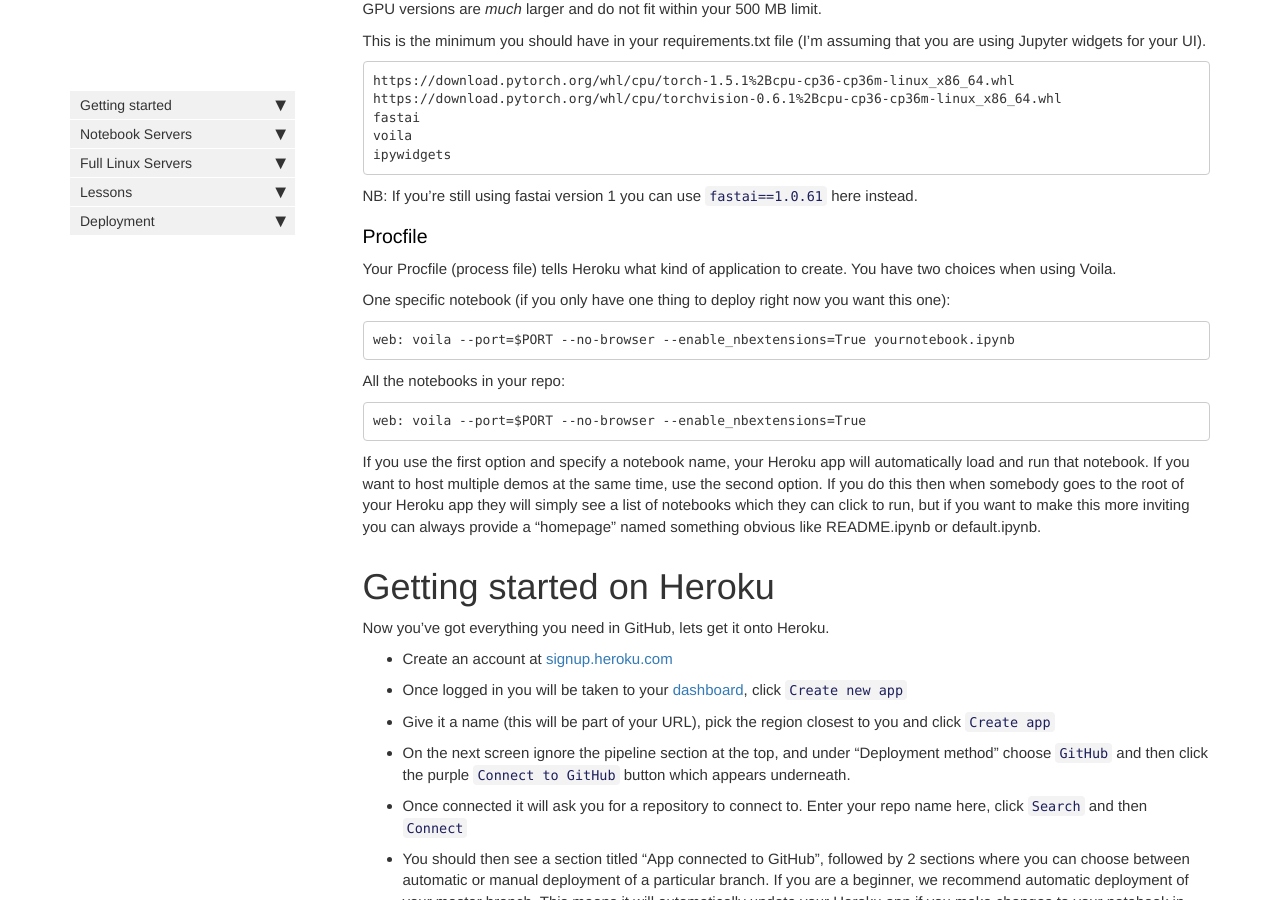
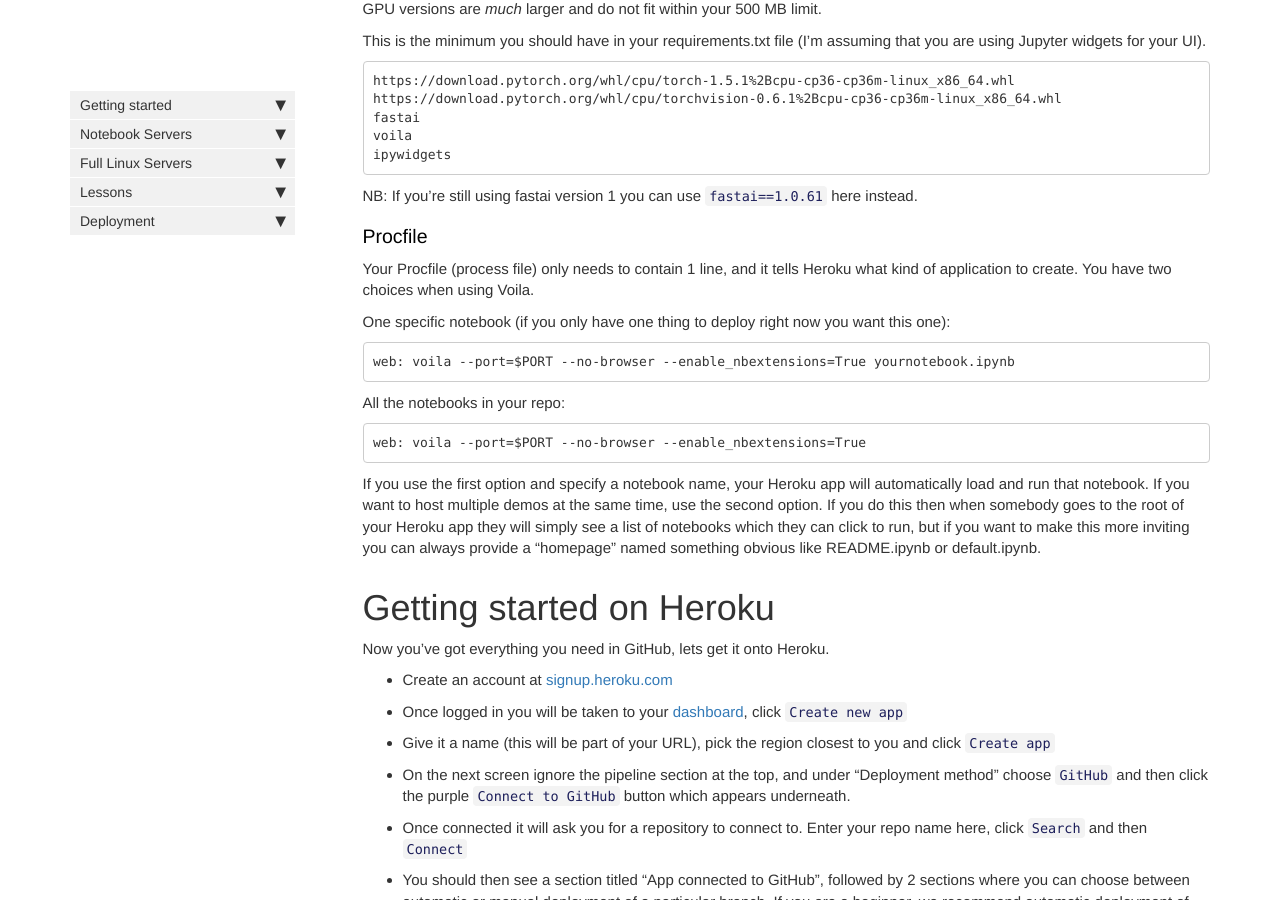
Before and after one commit to fastai/course20, a Jekyll site: the page built from docs/deployment_heroku_voila.md, in a window 1280 px wide and 900 px high, scrolled down 1107 px. Built offline with Jekyll 4.4.1, drawn with Linux system fonts in a browser that asks for light colours; nearby versions of some CDN libraries; our own code applies the rules of GitHub Pages for plain Markdown files; comment, search, counter and statistics services are not loaded.

Commit message:
Update deployment_heroku_voila.md

````diff
--- a/docs/deployment_heroku_voila.md
+++ b/docs/deployment_heroku_voila.md
@@ -44,7 +44,7 @@
 
 ### Procfile
 
-Your Procfile (process file) tells Heroku what kind of application to create. You have two choices when using Voila.
+Your Procfile (process file) only needs to contain 1 line, and it tells Heroku what kind of application to create. You have two choices when using Voila.
 
 One specific notebook (if you only have one thing to deploy right now you want this one):
 ```
````
